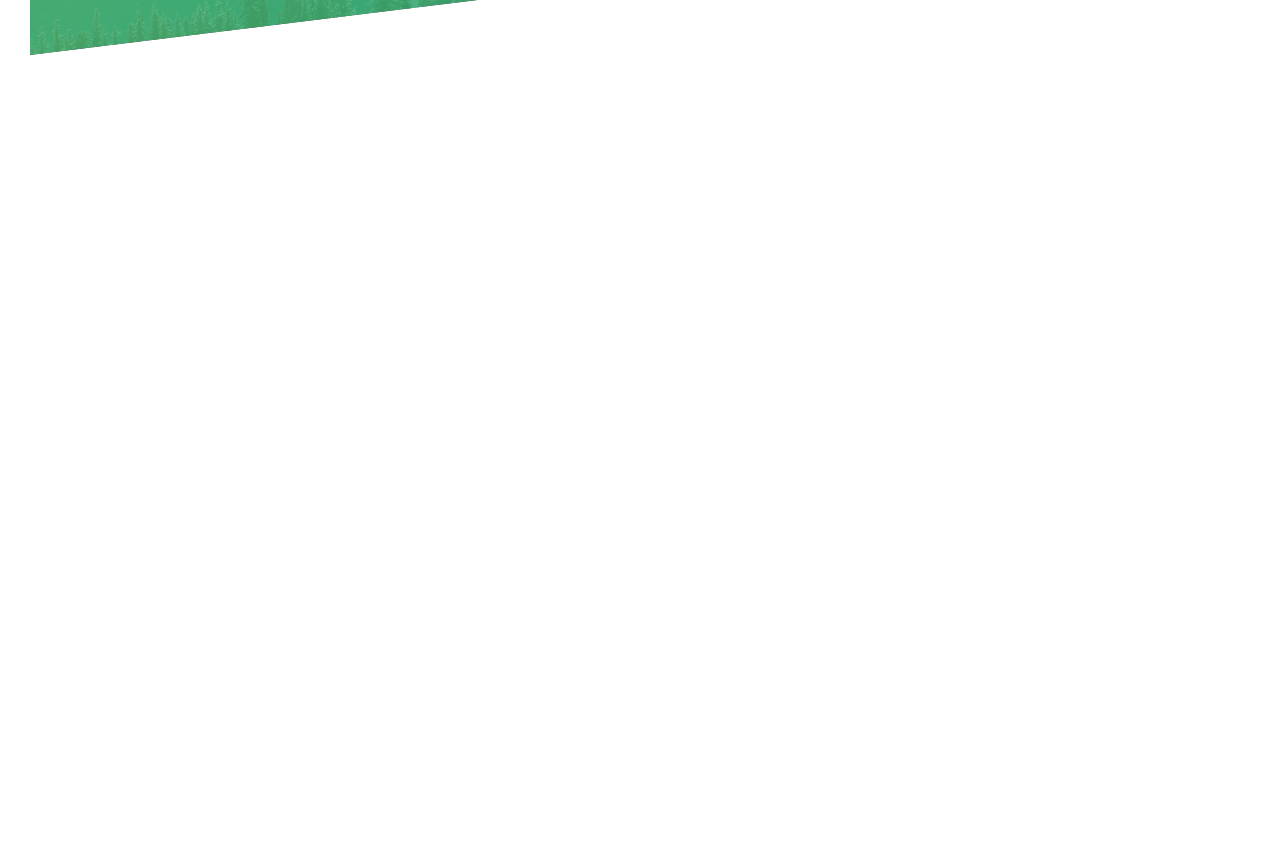
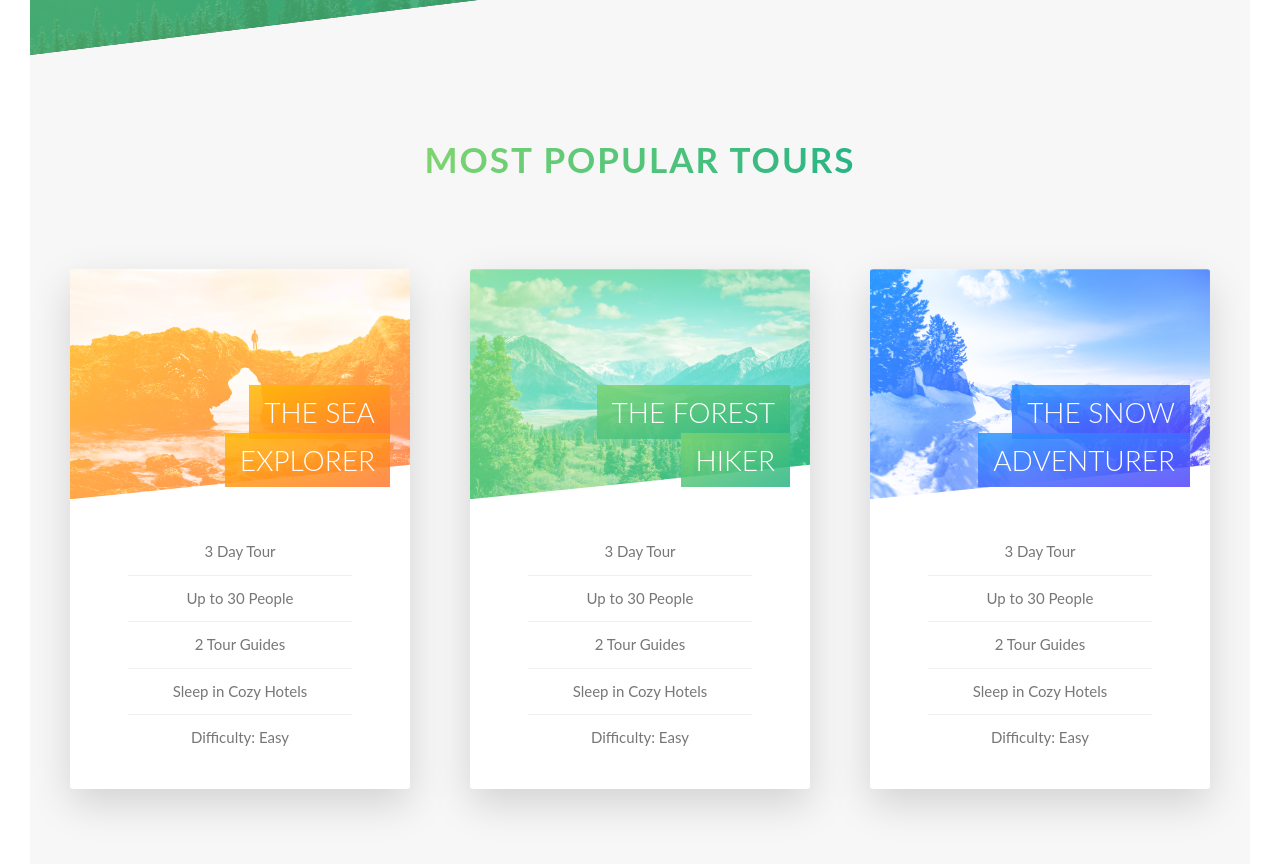
Before and after one commit to Plunky33/react-portfolio-site, a React (Create React App) app: page / in a window 1280 px wide. Shown: the part 2180-3044 px from the top of the page. Before the commit the page ends 2235 px from the top, so only its background shows below. Built offline with nearby package versions, Linux system fonts and the light colour scheme.

Commit message:
build out and add SectionCard and FeatureCard components

```diff
--- a/src/components/App.js
+++ b/src/components/App.js
@@ -3,6 +3,7 @@ import React from "react";
 import Header from "./Header";
 import SectionAbout from "./SectionAbout";
 import SectionExplore from "./SectionExplore";
+import SectionCard from "./SectionCard";
 
 const App = () => {
   return (
@@ -11,6 +12,7 @@ const App = () => {
       <main>
         <SectionAbout />
         <SectionExplore />
+        <SectionCard />
       </main>
     </div>
   );
--- a/src/components/FeatureBox.js
+++ b/src/components/FeatureBox.js
@@ -12,13 +12,13 @@ const boxContent = [
     icon: "compass",
     tag: "Meet Nature",
     copy:
-      "Heyyyy, dolor sit amet consectetur adipisicing elit. nesciunt nesciunt vitae",
+      "Looking good, dolor sit amet consectetur adipisicing elit. nesciunt nesciunt vitae",
   },
   {
     icon: "map",
     tag: "Find Your Way",
     copy:
-      "Yowzer, dolor sit amet consectetur adipisicing elit. nesciunt nesciunt vitae",
+      "Yowzer!, dolor sit amet consectetur adipisicing elit. nesciunt nesciunt vitae",
   },
   {
     icon: "heart",
--- /dev/null
+++ b/src/components/FeatureCard.js
@@ -0,0 +1,91 @@
+import React from "react";
+import HeroButton from "./HeroButton";
+
+const cardContent = [
+  {
+    picNum: 1,
+    headingNum: 1,
+    backNum: 1,
+    title: "The Sea Explorer",
+    slugA: "3 Day Tour",
+    slugB: "Up to 30 People",
+    slugC: "2 Tour Guides",
+    slugD: "Sleep in Cozy Hotels",
+    slugE: "Difficulty: Easy",
+    backTitle: "Only",
+    backSubtitle: "$297",
+  },
+  {
+    picNum: 2,
+    headingNum: 2,
+    backNum: 2,
+    title: "The Forest Hiker",
+    slugA: "3 Day Tour",
+    slugB: "Up to 30 People",
+    slugC: "2 Tour Guides",
+    slugD: "Sleep in Cozy Hotels",
+    slugE: "Difficulty: Easy",
+    backTitle: "Only",
+    backSubtitle: "$297",
+  },
+  {
+    picNum: 3,
+    headingNum: 3,
+    backNum: 3,
+    title: "The Snow Adventurer",
+    slugA: "3 Day Tour",
+    slugB: "Up to 30 People",
+    slugC: "2 Tour Guides",
+    slugD: "Sleep in Cozy Hotels",
+    slugE: "Difficulty: Easy",
+    backTitle: "Only",
+    backSubtitle: "$297",
+  },
+];
+
+const renderedContent = cardContent.map((item) => {
+  return (
+    <div class="col-1-of-3">
+      <div class="card">
+        <div class="card__side card__side--front">
+          <div class={`card__picture card__picture--${item.picNum}`}>
+            &nbsp;
+          </div>
+          <h4 class="card__heading">
+            <span
+              class={`card__heading-span card__heading-span--${item.headingNum}`}
+            >
+              {item.title}
+            </span>
+          </h4>
+          <div class="card__details">
+            <ul>
+              <li>{item.slugA}</li>
+              <li>{item.slugB}</li>
+              <li>{item.slugC}</li>
+              <li>{item.slugD}</li>
+              <li>{item.slugE}</li>
+            </ul>
+          </div>
+        </div>
+        <div
+          class={`card__side card__side--back card__side--back-${item.backNum}`}
+        >
+          <div class="card__cta">
+            <div class="card__price-box">
+              <p class="card__price-only">{item.backTitle}</p>
+              <p class="card__price-value">{item.backSubtitle}</p>
+            </div>
+            <HeroButton text="Check Out Project" />
+          </div>
+        </div>
+      </div>
+    </div>
+  );
+});
+
+const FeatureCard = () => {
+  return renderedContent;
+};
+
+export default FeatureCard;
--- /dev/null
+++ b/src/components/SectionCard.js
@@ -0,0 +1,17 @@
+import React from "react";
+import FeatureCard from "./FeatureCard";
+
+const SectionCard = () => {
+  return (
+    <section class="section-tours">
+      <div class="u-center-text u-margin-bottom-big">
+        <h2 class="heading-secondary">Most popular tours</h2>
+      </div>
+      <div class="row">
+        <FeatureCard />
+      </div>
+    </section>
+  );
+};
+
+export default SectionCard;
--- a/src/sass/abstracts/_variables.scss
+++ b/src/sass/abstracts/_variables.scss
@@ -12,7 +12,14 @@ $color-primary: #55c57a;
 $color-primary-light: #7ed56f;
 $color-primary-dark: #28b485;
 
+$color-secondary-light: #ffb900;
+$color-secondary-dark: #ff7730;
+
+$color-tertiary-light: #2998ff;
+$color-tertiary-dark: #5643fa;
+
 $color-grey-light-1: #f7f7f7;
+$color-grey-light-2: #eee;
 
 $color-grey-dark: #777;
 $color-white: #fff;
--- /dev/null
+++ b/src/sass/components/_card.scss
@@ -0,0 +1,180 @@
+.card {
+  // FUNCTIONALITY
+  perspective: 150rem;
+  -moz-perspective: 150rem;
+  position: relative;
+  height: 52rem;
+
+  &__side {
+    height: 52rem;
+    transition: all 0.8s;
+    position: absolute;
+    top: 0;
+    left: 0;
+    width: 100%;
+    backface-visibility: hidden;
+    border-radius: 3px;
+    overflow: hidden;
+    box-shadow: 0 1.5rem 4rem rgba($color-black, 0.15);
+
+    &--front {
+      background-color: $color-white;
+    }
+
+    &--back {
+      transform: rotateY(180deg);
+
+      &-1 {
+        background-image: linear-gradient(
+          to right bottom,
+          $color-secondary-light,
+          $color-secondary-dark
+        );
+      }
+
+      &-2 {
+        background-image: linear-gradient(
+          to right bottom,
+          $color-primary-light,
+          $color-primary-dark
+        );
+      }
+
+      &-3 {
+        background-image: linear-gradient(
+          to right bottom,
+          $color-tertiary-light,
+          $color-tertiary-dark
+        );
+      }
+    }
+  }
+
+  &:hover &__side--front {
+    transform: rotateY(-180deg);
+  }
+
+  &:hover &__side--back {
+    transform: rotateY(0);
+  }
+
+  // FRONT SIDE STYLING
+  &__picture {
+    background-size: cover;
+    height: 23rem;
+    background-blend-mode: screen;
+    -webkit-clip-path: polygon(0 0, 100% 0, 100% 85%, 0% 100%);
+    clip-path: polygon(0 0, 100% 0, 100% 85%, 0% 100%);
+
+    &--1 {
+      background-image: linear-gradient(
+          to right bottom,
+          $color-secondary-light,
+          $color-secondary-dark
+        ),
+        url(../../img/nat-5.jpg);
+    }
+
+    &--2 {
+      background-image: linear-gradient(
+          to right bottom,
+          $color-primary-light,
+          $color-primary-dark
+        ),
+        url(../../img/nat-6.jpg);
+    }
+
+    &--3 {
+      background-image: linear-gradient(
+          to right bottom,
+          $color-tertiary-light,
+          $color-tertiary-dark
+        ),
+        url(../../img/nat-7.jpg);
+    }
+  }
+
+  &__heading {
+    font-size: 2.8rem;
+    font-weight: 300;
+    text-align: right;
+    text-transform: uppercase;
+    color: $color-white;
+    position: absolute;
+    top: 12rem;
+    right: 2rem;
+    width: 75%;
+  }
+
+  &__heading-span {
+    padding: 1rem 1.5rem;
+    -webkit-box-decoration-break: clone; /* applies padding to two box elements of text */
+    box-decoration-break: clone;
+    &--1 {
+      background-image: linear-gradient(
+        to right bottom,
+        rgba($color-secondary-light, 0.85),
+        rgba($color-secondary-dark, 0.85)
+      );
+    }
+    &--2 {
+      background-image: linear-gradient(
+        to right bottom,
+        rgba($color-primary-light, 0.85),
+        rgba($color-primary-dark, 0.85)
+      );
+    }
+    &--3 {
+      background-image: linear-gradient(
+        to right bottom,
+        rgba($color-tertiary-light, 0.85),
+        rgba($color-tertiary-dark, 0.85)
+      );
+    }
+  }
+
+  &__details {
+    padding: 3rem;
+    ul {
+      list-style: none;
+      width: 80%;
+      margin: 0 auto;
+
+      li {
+        text-align: center;
+        font-size: 1.5rem;
+        padding: 1rem;
+
+        &:not(:last-child) {
+          border-bottom: 1px solid rgba($color-grey-light-2, 0.85);
+        }
+      }
+    }
+  }
+
+  // BACK SIDE STYLING
+  &__cta {
+    position: absolute;
+    top: 50%;
+    left: 50%;
+    transform: translate(-50%, -50%);
+    width: 90%;
+    text-align: center;
+  }
+
+  &__price-box {
+    text-align: center;
+    color: $color-white;
+    margin-bottom: 8rem;
+  }
+
+  &__price-only {
+    font-size: 1.4rem;
+    text-transform: uppercase;
+  }
+
+  &__price-value {
+    font-size: 6rem;
+    font-weight: 100;
+  }
+}
--- a/src/sass/layout/_header.scss
+++ b/src/sass/layout/_header.scss
@@ -9,6 +9,7 @@
   position: relative;
   background-size: cover;
   background-position: top;
+  -wewbkit-clip-path: polygon(0 0, 0 100%, 100% 75vh, 100% 0);
   clip-path: polygon(0 0, 0 100%, 100% 75vh, 100% 0);
 
   &__logo-box {
--- a/src/sass/main.scss
+++ b/src/sass/main.scss
@@ -8,6 +8,7 @@
 @import "base/utilities";
 
 @import "components/button";
+@import "components/card";
 @import "components/composition";
 @import "components/feature-box";
 
--- a/src/sass/pages/_home.scss
+++ b/src/sass/pages/_home.scss
@@ -21,3 +21,9 @@
     transform: skewY(7deg);
   }
 }
+
+.section-tours {
+  background-color: $color-grey-light-1;
+  padding: 25rem 0 50rem 0;
+  margin-top: -10rem;
+}
```
